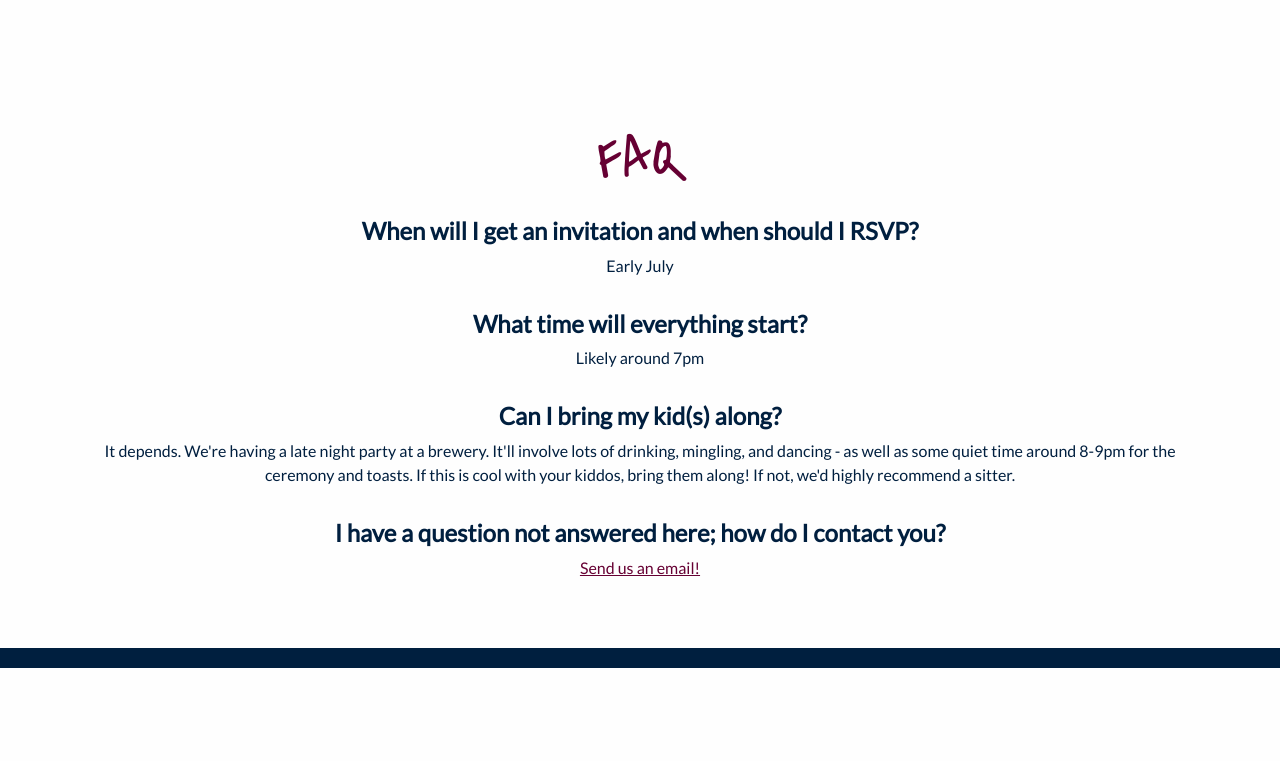
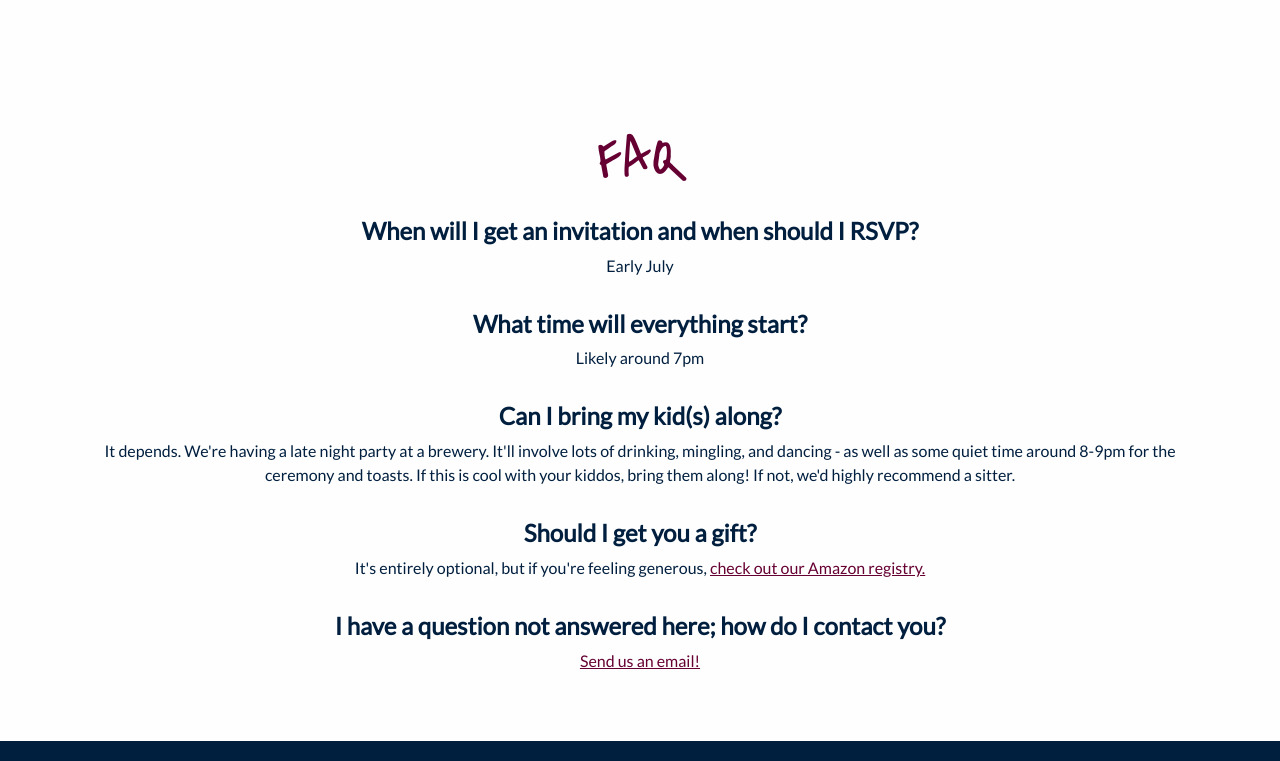
Before and after one commit to cassandrea/ACWeddingWebsite, a plain HTML site: page index.html in a window 1280 px wide. Shown: the part 1689-2450 px from the top of the page. Before the commit the page ends 2357 px from the top, so only its background shows below. Drawn offline with nearby package versions, Linux system fonts and the light colour scheme.

Commit message:
updated faqs

```diff
--- a/index.html
+++ b/index.html
@@ -112,6 +112,8 @@
                 <dd>It depends. We're having a late night party at a brewery.
                   It'll involve lots of drinking, mingling, and dancing - as well as some quiet time around 8-9pm for the ceremony and toasts.
                   If this is cool with your kiddos, bring them along! If not, we'd highly recommend a sitter.</dd></br>
+              <dt><h5><b>Should I get you a gift?</b></h5></dt>
+                <dd>It's entirely optional, but if you're feeling generous, <a href="https://www.amazon.com/wedding/share/Alex-Cass" target="_blank">check out our Amazon registry.</a></dd><br>
               <!--
               <dt><h5><b>What should I expect?</b></h5></dt>
                 <dd>We kinda threw tradition out the window in favor of a celebration we're actually excited about.</dd>
@@ -147,8 +149,6 @@
                 <dd>Definitely! Add your requests to our <a href="https://open.spotify.com/user/r6ttazw57z5gw13295f7dtruc/playlist/1ssOBSMMtbIGjIiYw670vT" target="_blank">Spotify Playlist</a>.</dd></br>
               <dt><h5><b>Can I take pictures?</b></h5></dt>
                 <dd>Yes, please do! And <a href="https://photos.app.goo.gl/6OuFXBkIaBYPiprf2" target="_blank">upload them to our album</a> while you're at it.</dd></br>
-              <dt><h5><b>Should I get you a gift?</b></h5></dt>
-                <dd>It's entirely optional, but if you're feeling generous, <a href="https://www.amazon.com/wedding/share/Alex-Cass" target="_blank">check out our Amazon registry.</a></dd><br>
                 -->
                 <dt><h5><b>I have a question not answered here; how do I contact you?</b></h5></dt>
                 <dd><a href="mailto:contact@alexandcass.com" target="_blank">Send us an email!</a></dd><br>
```
